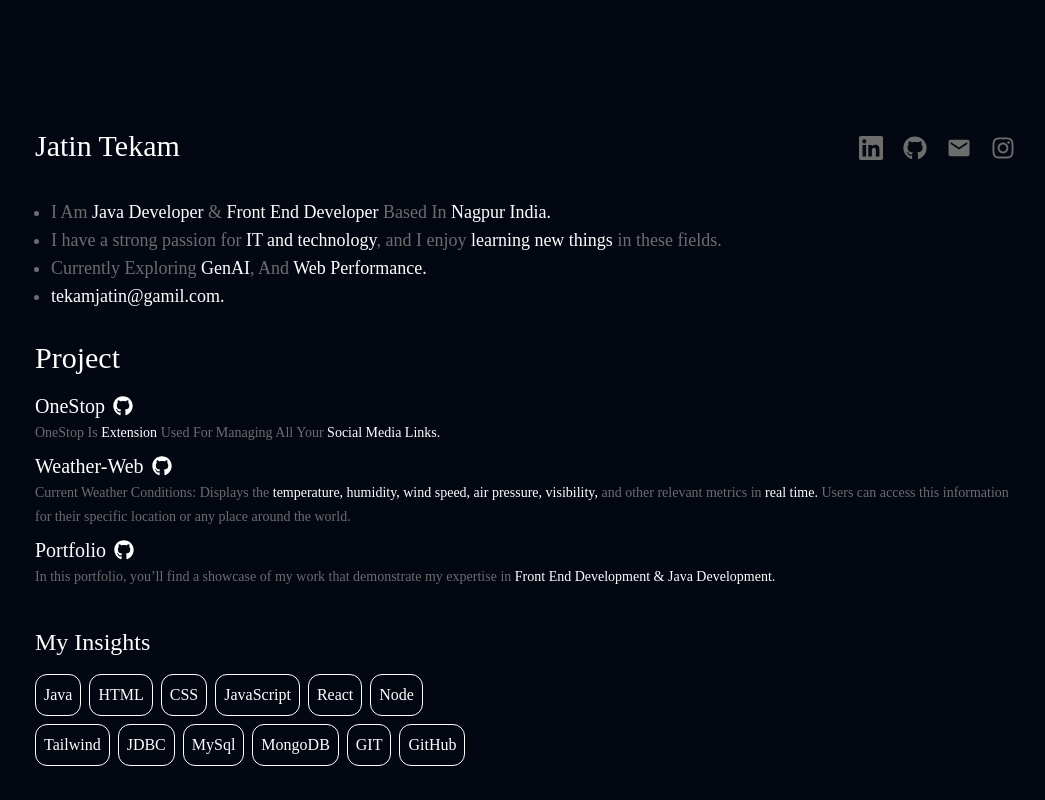
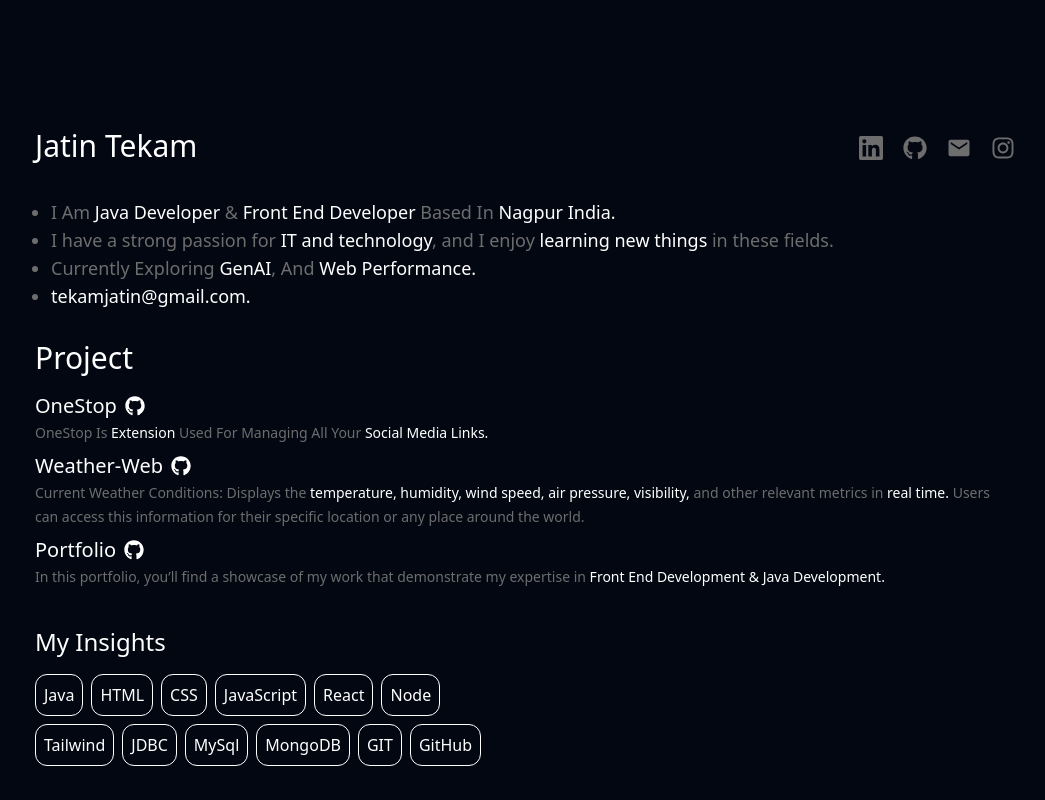
Before and after one commit to JatinTekam/portfolio-website, a React (Vite) app: page / in a window 1280 px wide. Shown: the whole page, without its empty margins (115-1160 px from the left). Built offline with nearby package versions, Linux system fonts and the light colour scheme.

Commit message:
changed to defult font

```diff
--- a/src/App.jsx
+++ b/src/App.jsx
@@ -6,7 +6,7 @@ import { Learning } from './Section/Learning'
 
 function App() {
   return (
-    <main className='bg-[#030712] h-[100%] m-auto border-white font-[MonaSans] px-[30px] pt-7 md:px-[150px] sm:px-[90px]'>
+    <main className='bg-[#030712] h-[100%] font-sans m-auto border-white font-[MonaSans] px-[30px] pt-7 md:px-[150px] sm:px-[90px]'>
       <HeroSection/>
       <Information/>
       <ProjectSection/>
--- a/src/Section/Information.jsx
+++ b/src/Section/Information.jsx
@@ -12,7 +12,7 @@ export const Information = () => {
         <span className="text-white"> learning new things</span> in these fields.
       </li>
       <li>Currently Exploring <span className="text-white">GenAI</span>, And <span className="text-white">Web Performance.</span></li>
-      <li><span className="text-white">tekamjatin@gamil.com.</span></li>
+      <li><span className="text-white">tekamjatin@gmail.com.</span></li>
     </ul>
   );
 };
--- a/src/index.css
+++ b/src/index.css
@@ -1,7 +1,7 @@
 @import "tailwindcss";
 
 *{
-    font-family: cursive;
+    /* font-family:Verdana, Geneva, Tahoma, sans-serif; */
 }
 
 html,body{
```
